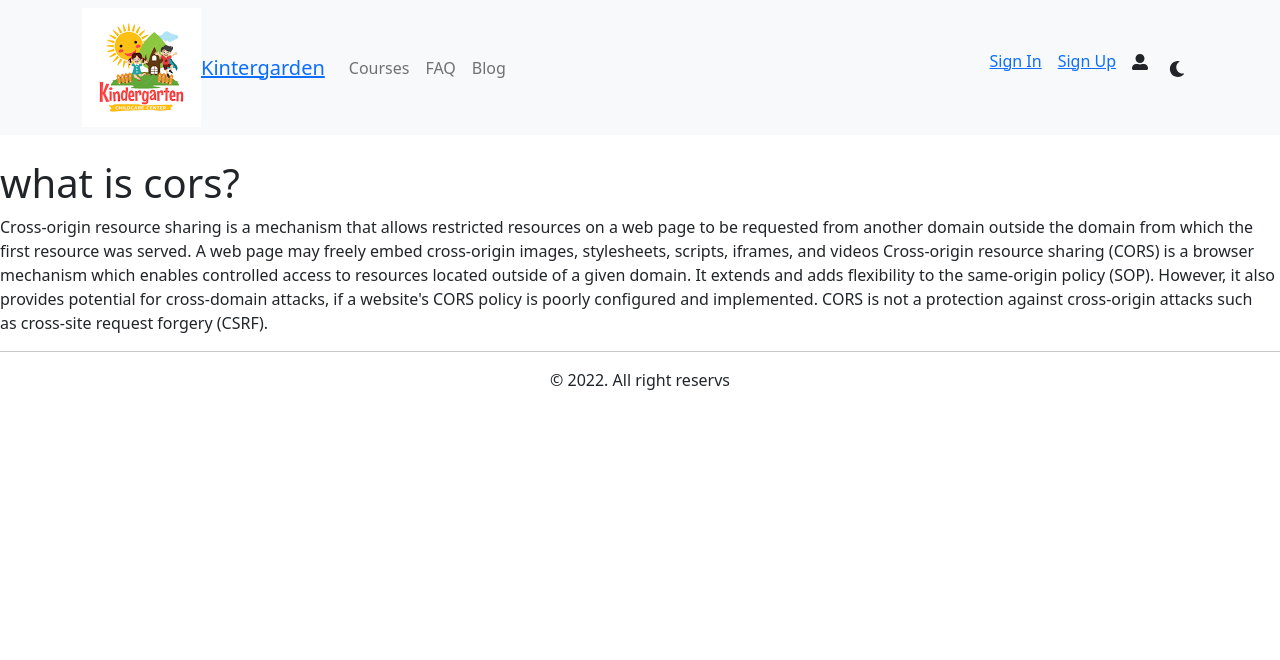
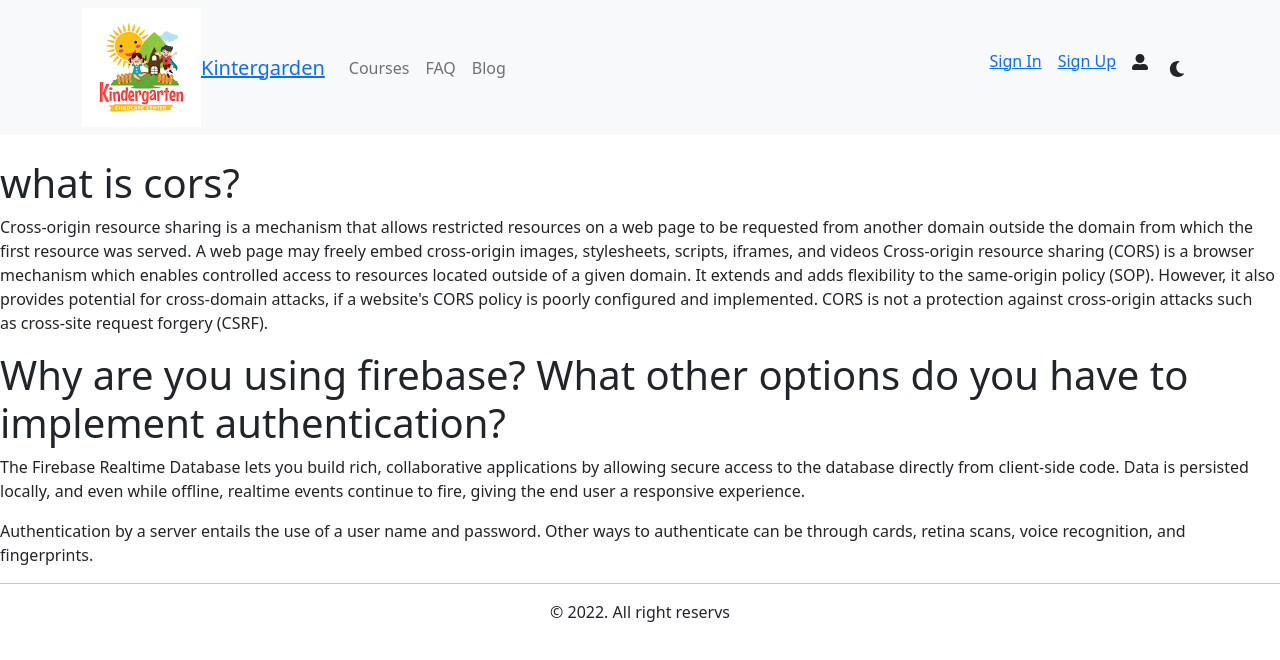
Before and after one commit to Poonam99/KinterGarden-Client, a React (Create React App) app: page /blog in a window 1280 px wide. Shown: the top 660 px of the page. Built offline with nearby package versions, Linux system fonts and the light colour scheme; no server answers.

Commit message:
2nd question

```diff
--- a/src/Pages/Blogs/Blogs.js
+++ b/src/Pages/Blogs/Blogs.js
@@ -3,11 +3,18 @@ import React from 'react';
 const Blog = () => {
     return (
         <div>
-            <h1>what is cors?</h1>
-            <p> Cross-origin resource sharing is a mechanism that allows restricted resources on a web page to be requested from another domain outside the domain from which the first resource was served. A web page may freely embed cross-origin images, stylesheets, scripts, iframes, and videos
-                Cross-origin resource sharing (CORS) is a browser mechanism which enables controlled access to resources located outside of a given domain. It extends and adds flexibility to the same-origin policy (SOP). However, it also provides potential for cross-domain attacks, if a website's CORS policy is poorly configured and implemented. CORS is not a protection against cross-origin attacks such as cross-site request forgery (CSRF).</p>
+            <div>
+                <h1>what is cors?</h1>
+                <p> Cross-origin resource sharing is a mechanism that allows restricted resources on a web page to be requested from another domain outside the domain from which the first resource was served. A web page may freely embed cross-origin images, stylesheets, scripts, iframes, and videos
+                    Cross-origin resource sharing (CORS) is a browser mechanism which enables controlled access to resources located outside of a given domain. It extends and adds flexibility to the same-origin policy (SOP). However, it also provides potential for cross-domain attacks, if a website's CORS policy is poorly configured and implemented. CORS is not a protection against cross-origin attacks such as cross-site request forgery (CSRF).</p>
+            </div>
+            <div>
+                <h1>Why are you using firebase? What other options do you have to implement authentication?</h1>
+                <p>The Firebase Realtime Database lets you build rich, collaborative applications by allowing secure access to the database directly from client-side code. Data is persisted locally, and even while offline, realtime events continue to fire, giving the end user a responsive experience.</p>
+                <p>Authentication by a server entails the use of a user name and password. Other ways to authenticate can be through cards, retina scans, voice recognition, and fingerprints.</p>
+            </div>
+
         </div>
-
     );
 };
 
```
